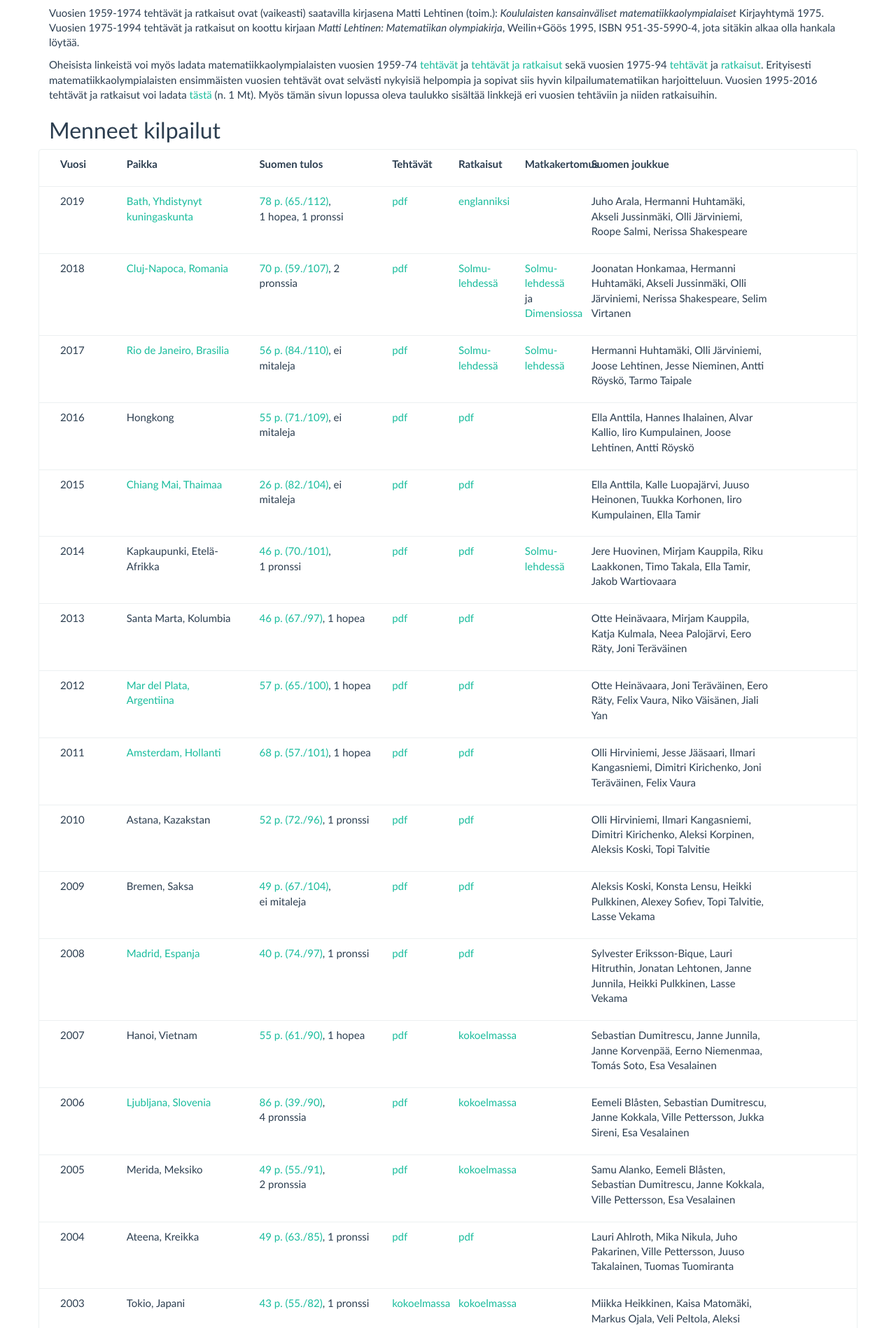
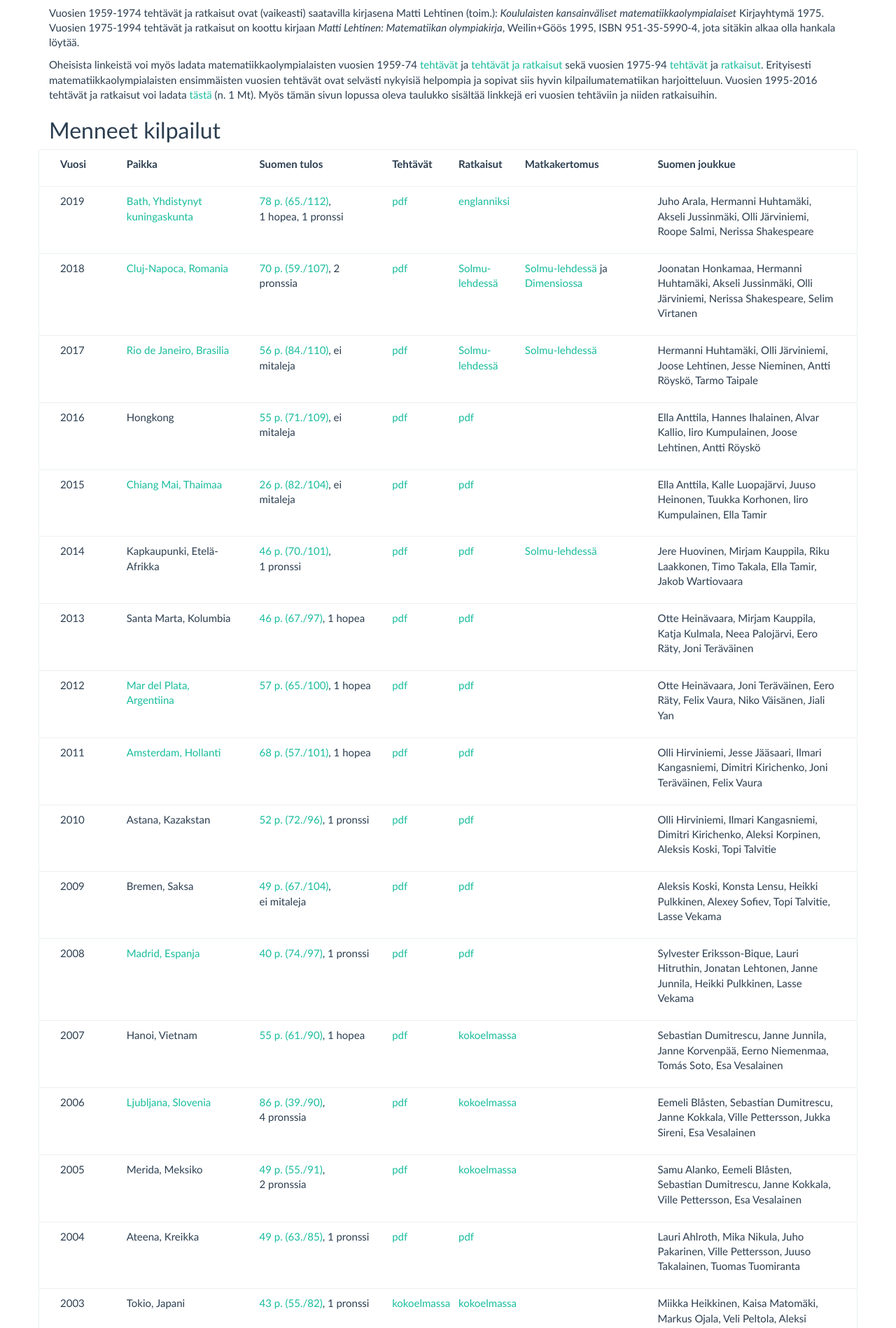
Before and after one commit to matematiikkakilpailut/matematiikkakilpailut.github.io, a Jekyll site: the page built from IMO/index.md, in a window 1280 px wide. Shown: the part 618-2516 px from the top of the page at 70% size. Built offline with Jekyll 4.4.1, drawn with Linux system fonts in a browser that asks for light colours.

Commit message:
Update index.md

```diff
--- a/IMO/index.md
+++ b/IMO/index.md
@@ -338,7 +338,7 @@ Joidenkin vuosien kohdalla taulukosta on linkkejä lisätietoihin.
 <div class="clearfix visible-xs"></div>
 <div class="col-xs-4 col-xs-offset-2 col-sm-1 col-sm-offset-0">{% if k['tehtavat'] != null %}{{ k['tehtavat'] | markdownify }}{% endif %}</div>
 <div class="col-xs-1">{% if k['ratkaisut'] != null %}{{ k['ratkaisut'] | markdownify }}{% endif %}</div>
-<div class="col-xs-4 col-sm-1">{% if k['muuta'] != null %}{{ k['muuta'] | markdownify }}{% endif %}</div>
+<div class="col-xs-4 col-sm-2">{% if k['muuta'] != null %}{{ k['muuta'] | markdownify }}{% endif %}</div>
 <div class="col-xs-4 col-sm-3">{{ k['edustajat'] | markdownify }}</div>
 </div>
 {% endfor %}
```
